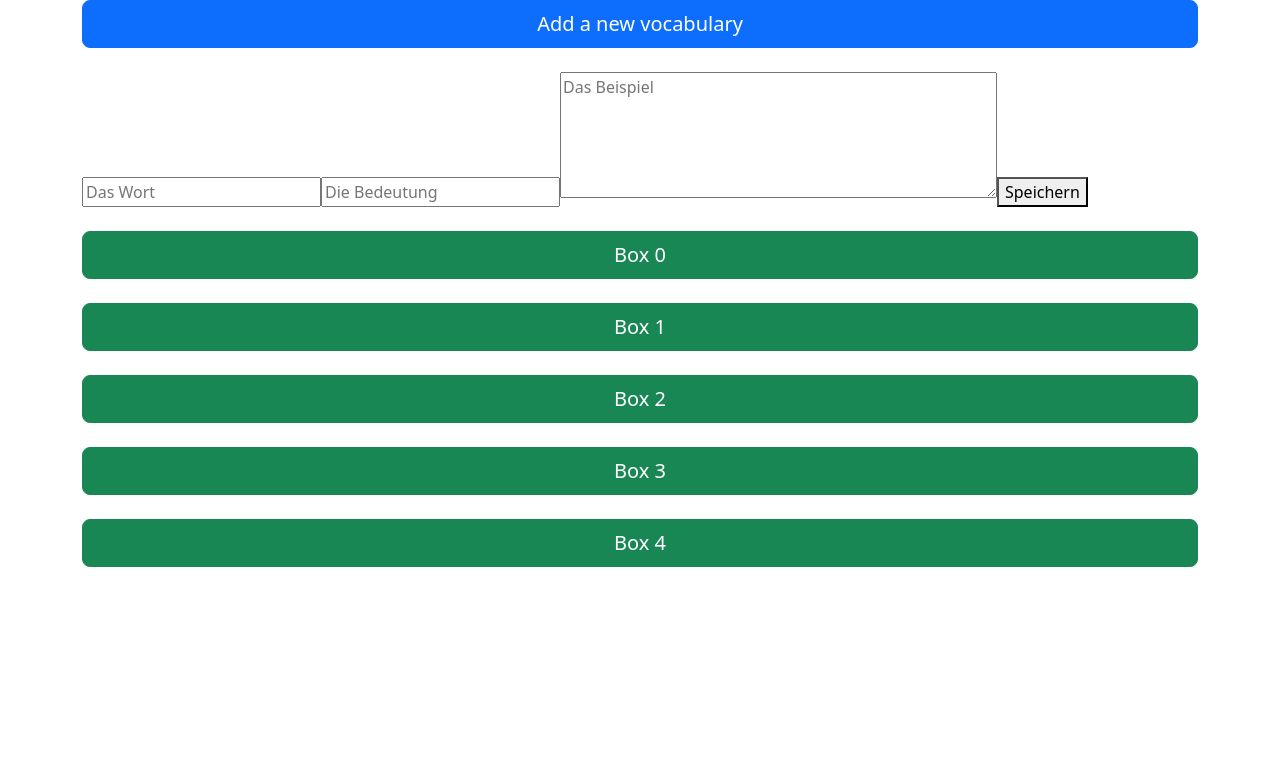
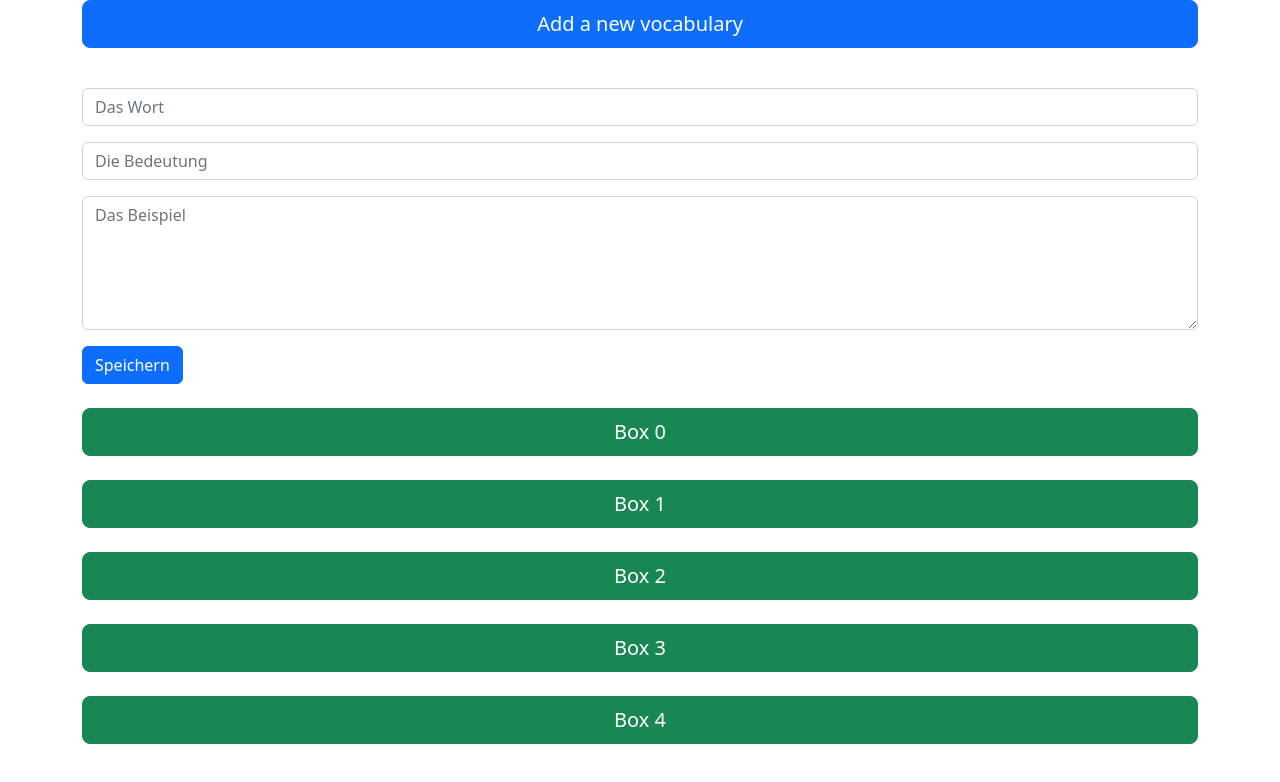
Before and after one commit to m-ghalandari/Leitnerbox, a React (Create React App) app: page / in a window 1280 px wide. Both pictures are taken after a click on the button "Add a new vocabulary". Shown: the top 782 px of the page. Built offline with nearby package versions, Linux system fonts and the light colour scheme.

Commit message:
gave a good layout with some funcionality to VocabularyForm

```diff
--- a/src/components/VocabularyForm.js
+++ b/src/components/VocabularyForm.js
@@ -1,12 +1,43 @@
-import React from 'react'
+import React, { useState } from "react";
 
 export default function VocabularyForm() {
+
+  const [word, setWord] = useState('');
+  const [explanation, setExplanation] = useState('');
+  const [example, setExample] = useState('');
+
+  const handleSubmit = (e) => {
+    e.preventDefault();
+    console.log('word, explanation, example', word, explanation, example)
+
+
+    setWord('');
+    setExplanation('');
+    setExample('');
+  }
   return (
-    <form>
-      <input type="text" placeholder='Das Wort' />
-      <input type="text" placeholder='Die Bedeutung' />
-      <textarea cols="45" rows="5" placeholder='Das Beispiel'></textarea>
-      <button>Speichern</button>
+    <form onSubmit={handleSubmit}>
+      <div className="form-group mt-3">
+        <input value={word} onChange={(e)=>setWord(e.target.value)} type="text" className="form-control" placeholder="Das Wort" />
+      </div>
+      <div className="form-group mt-3">
+        <input
+        value={explanation} onChange={(e)=>setExplanation(e.target.value)}
+          type="text"
+          className="form-control"
+          placeholder="Die Bedeutung"
+        />
+      </div>
+      <div className="form-group mt-3">
+        <textarea
+        value={example} onChange={(e)=>setExample(e.target.value)}
+          className="form-control"
+          cols="45"
+          rows="5"
+          placeholder="Das Beispiel"
+        ></textarea>
+      </div>
+      <button className="btn btn-primary mt-3">Speichern</button>
     </form>
-  )
+  );
 }
```
